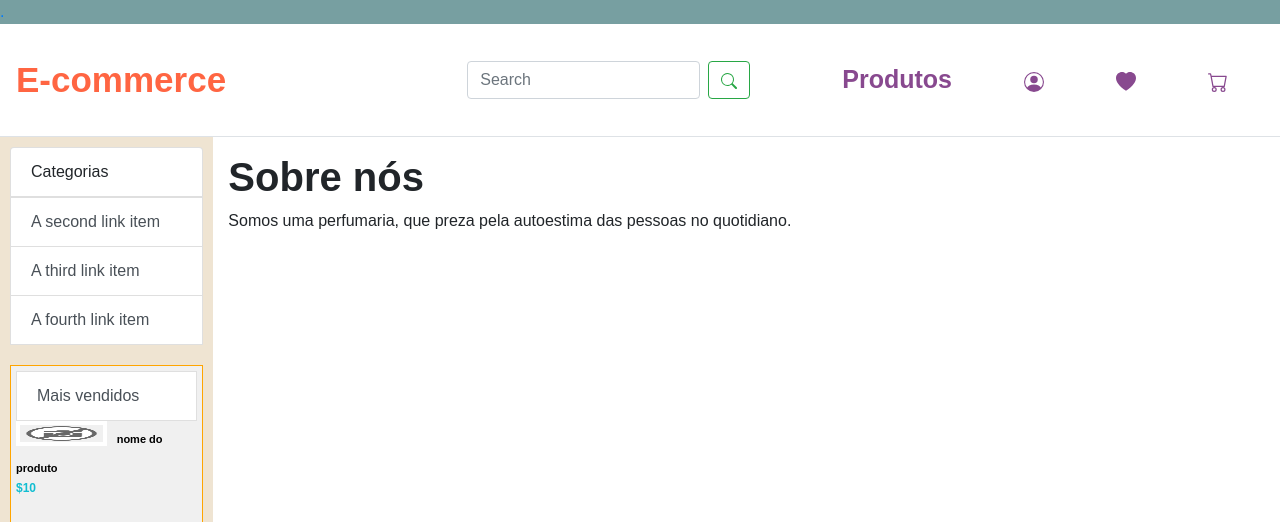
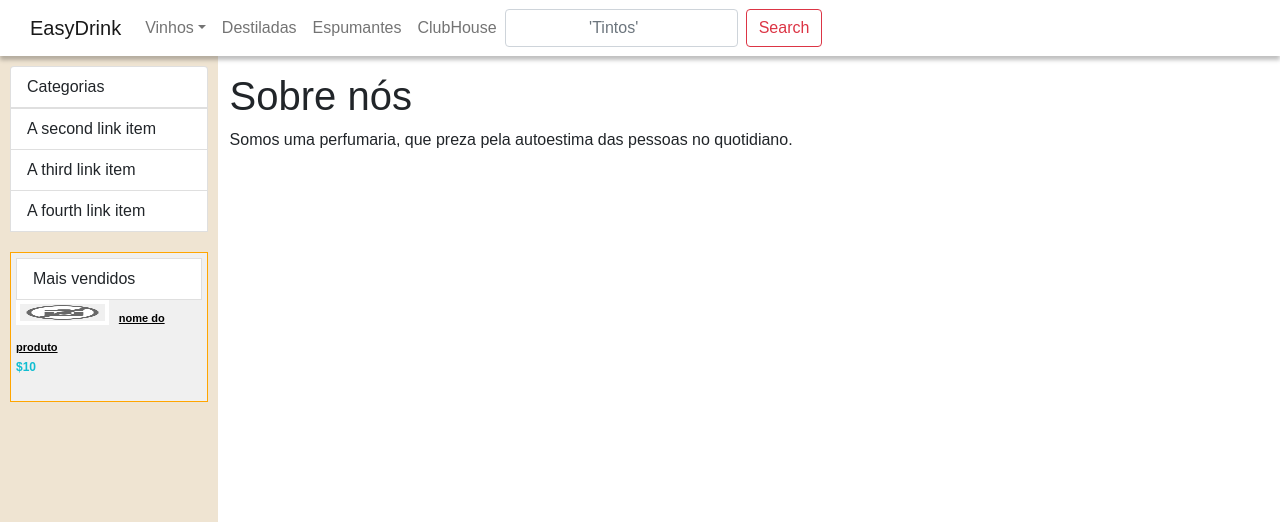
Before and after one commit to eduardasneves18/EasyDrink, a Django app: page /about/ in a window 1280 px wide. Shown: the top 522 px of the page. Run offline with Django 3.2, Linux system fonts and the light colour scheme.

Commit message:
Nav-Bar
Nav-bar já com o css, porem tem que  separar os aruivos.

```diff
--- a/frontend/templates/base.html
+++ b/frontend/templates/base.html
@@ -7,8 +7,11 @@
 <head>
     <meta charset="utf-8" />
     <meta name="viewport" content="width=device-width, initial-scale=1, shrink-to-fit=no" />
-    <link rel="stylesheet" href="https://cdn.jsdelivr.net/npm/bootstrap@4.5.3/dist/css/bootstrap.min.css"
-        integrity="sha384-TX8t27EcRE3e/ihU7zmQxVncDAy5uIKz4rEkgIXeMed4M0jlfIDPvg6uqKI2xXr2" crossorigin="anonymous">
+
+    <!-- Bootstrap 5.0 CSS -->
+    <link href="https://cdn.jsdelivr.net/npm/bootstrap@5.0.2/dist/css/bootstrap.min.css" rel="stylesheet" integrity="sha384-EVSTQN3/azprG1Anm3QDgpJLIm9Nao0Yz1ztcQTwFspd3yD65VohhpuuCOmLASjC" crossorigin="anonymous">
+
+   <!--CSS-->
     <link rel="stylesheet" href="{% static 'css/style_base.css' %}" />
     <title>{% block title %}EasyDrink{% endblock title %}</title>
 </head>
@@ -16,81 +19,49 @@
 <body class="grid">
 
 
-    <header class="first">
-        <a href="#"> .</a>
-    </header>
+    <!--Nav Bar-->
+     <nav style="box-shadow: 0px 4px 4px rgba(0, 0, 0, 0.25);" class="navbar navbar-fixed-top navbar-expand-lg navbar-light style: #F4F4F4">
+
+        <a style="padding-left: 30px"class="navbar-brand" href="#">EasyDrink</a>
+
+     </div>
+
+    <button class="navbar-toggler" type="button" data-bs-toggle="collapse" data-bs-target="#navbarTogglerDemo02" aria-controls="navbarTogglerDemo02" aria-expanded="false" aria-label="Toggle navigation">
+      <span class="navbar-toggler-icon"></span>
+    </button>
 
 
-    <nav class="navbar navbar-expand-sm py-3 border-bottom navbar-light">
-        <div class="container-nav">
-            <div class="nav-ecommerce">
-                <a href="{% url 'pages:home' %}" class="navbar-brand">
-                    <span class="active">E-commerce</span>
-                </a>
-            </div>
-
-            <button class="navbar-toggler" data-toggle="collapse" data-target="#navbarCollapse">
-                <span class="navbar-toggler-icon"> </span>
-            </button>
-
-            <div class="form-search">
-                <form class="form-inline">
-                    <input class="form-control mr-sm-2" type="search" placeholder="Search" aria-label="Search">
-                    <button class="btn btn-outline-success my-2 my-sm-0" type="submit">
-                        <svg xmlns="http://www.w3.org/2000/svg" width="16" height="16" fill="currentColor"
-                            class="bi bi-search" viewBox="0 0 16 16">
-                            <path
-                                d="M11.742 10.344a6.5 6.5 0 1 0-1.397 1.398h-.001c.03.04.062.078.098.115l3.85 3.85a1 1 0 0 0 1.415-1.414l-3.85-3.85a1.007 1.007 0 0 0-.115-.1zM12 6.5a5.5 5.5 0 1 1-11 0 5.5 5.5 0 0 1 11 0z" />
-                        </svg>
-                    </button>
-                </form>
-            </div>
-
-            <div class="collapse navbar-collapse" id="navbarCollapse">
-                <ul class="navbar-nav ml-auto">
-
-                    <li class="nav-item">
-                        <a class='nav-item-personalize' href="products/"
-                            class="nav-link lead mr-4 font-weight-bold">Produtos</a>
-                    </li>
-
-                    <li class="nav-item ">
-                        <a class='nav-item-personalize' href="{% url 'pages:about' %}"
-                            class="nav-link lead mr-4 font-weight-bold"><svg xmlns="http://www.w3.org/2000/svg"
-                                width="20" height="20" fill="currentColor" class="bi bi-person-circle"
-                                viewBox="0 0 16 16">
-                                <path d="M11 6a3 3 0 1 1-6 0 3 3 0 0 1 6 0z" />
-                                <path fill-rule="evenodd"
-                                    d="M0 8a8 8 0 1 1 16 0A8 8 0 0 1 0 8zm8-7a7 7 0 0 0-5.468 11.37C3.242 11.226 4.805 10 8 10s4.757 1.225 5.468 2.37A7 7 0 0 0 8 1z" />
-                            </svg>
-                        </a>
-                    </li>
+<div class="collapse navbar-collapse" id="navbarTogglerDemo02">
 
 
-                    <li class="nav-item ">
-                        <a class='nav-item-personalize' href="{% url 'pages:about' %}"
-                            class="nav-link lead mr-4 font-weight-bold"><svg xmlns="http://www.w3.org/2000/svg"
-                                width="20" height="20" fill="currentColor" class="bi bi-heart-fill" viewBox="0 0 16 16">
-                                <path fill-rule="evenodd"
-                                    d="M8 1.314C12.438-3.248 23.534 4.735 8 15-7.534 4.736 3.562-3.248 8 1.314z" />
-                            </svg>
-                        </a>
-                    </li>
+    <ul style=" color: #808080;"class="navbar-nav ml-auto">
+        <li class="nav-item dropdown">
+            <a class="nav-link dropdown-toggle" href="#" id="navbarDropdown" role="button" data-bs-toggle="dropdown" aria-expanded="false">Vinhos</a>
 
-                    <li class="nav-item ">
-                        <a class='nav-item-personalize' href="#" class="nav-link lead mr-4 font-weight-bold"><svg
-                                xmlns="http://www.w3.org/2000/svg" width="20" height="20" fill="currentColor"
-                                class="bi bi-cart" viewBox="0 0 16 16">
-                                <path
-                                    d="M0 1.5A.5.5 0 0 1 .5 1H2a.5.5 0 0 1 .485.379L2.89 3H14.5a.5.5 0 0 1 .491.592l-1.5 8A.5.5 0 0 1 13 12H4a.5.5 0 0 1-.491-.408L2.01 3.607 1.61 2H.5a.5.5 0 0 1-.5-.5zM3.102 4l1.313 7h8.17l1.313-7H3.102zM5 12a2 2 0 1 0 0 4 2 2 0 0 0 0-4zm7 0a2 2 0 1 0 0 4 2 2 0 0 0 0-4zm-7 1a1 1 0 1 1 0 2 1 1 0 0 1 0-2zm7 0a1 1 0 1 1 0 2 1 1 0 0 1 0-2z" />
-                            </svg>
-                        </a>
-                    </li>
-
-                </ul>
-            </div>
-        </div>
-    </nav>
+        <ul class="dropdown-menu" aria-labelledby="navbarDropdown">
+            <li><a style="text-align:center;" class="dropdown-item" href="#">Tinto</a></li>
+            <li><a style="text-align:center;" class="dropdown-item" href="#">Seco</a></li>
+            <li><a style="text-align:center;" class="dropdown-item" href="#">Branco</a></li>
+            <li><a style="text-align:center;" class="dropdown-item" href="#">Rosé</a></li>
+          </ul>
+          </li>
+        <li class="nav-item">
+            <a class="nav-link" href="#">Destiladas</a>
+        </li>
+        <li class="nav-item">
+            <a class="nav-link" href="#">Espumantes </a>
+        </li>
+        <li class="nav-item">
+            <a class="nav-link" href="#">ClubHouse </a>
+        </li>
+    </ul>
+    <form class="d-flex">
+        <input style="text-align:center;" class="form-control me-2" type="search" placeholder="'Tintos'" aria-label="Search">
+        <button class="btn btn-outline-danger" type="submit">Search</button>
+      </form>
+</div>
+</nav>
+<!--End of Nav Bar-->
 
     <div class="main-container">
         <aside class="menu col-lg-2 col-md-6">
@@ -137,6 +108,149 @@
     <script src="https://cdn.jsdelivr.net/npm/bootstrap@4.5.3/dist/js/bootstrap.bundle.min.js"
         integrity="sha384-ho+j7jyWK8fNQe+A12Hb8AhRq26LrZ/JpcUGGOn+Y7RsweNrtN/tE3MoK7ZeZDyx"
         crossorigin="anonymous"></script>
+        <!-- Option 1: Bootstrap Bundle with Popper -->
+    <script src="https://cdn.jsdelivr.net/npm/bootstrap@5.0.2/dist/js/bootstrap.bundle.min.js" integrity="sha384-MrcW6ZMFYlzcLA8Nl+NtUVF0sA7MsXsP1UyJoMp4YLEuNSfAP+JcXn/tWtIaxVXM" crossorigin="anonymous"></script>
 </body>
 
 </html>
+
+
+
+
+{% comment %} <!-- <!DOCTYPE html>
+<!--[if lt IE 7]>      <html class="no-js lt-ie9 lt-ie8 lt-ie7"> <![endif]-->
+<!--[if IE 7]>         <html class="no-js lt-ie9 lt-ie8"> <![endif]-->
+<!--[if IE 8]>         <html class="no-js lt-ie9"> <![endif]-->
+<!--[if gt IE 8]>      <html class="no-js"> <!--<![endif]-->
+<html>
+    <head>
+        <meta charset="utf-8">
+        <meta http-equiv="X-UA-Compatible" content="IE=edge">
+        <title></title>
+
+         <!-- Bootstrap 5.0 CSS -->
+    <link href="https://cdn.jsdelivr.net/npm/bootstrap@5.0.2/dist/css/bootstrap.min.css" rel="stylesheet" integrity="sha384-EVSTQN3/azprG1Anm3QDgpJLIm9Nao0Yz1ztcQTwFspd3yD65VohhpuuCOmLASjC" crossorigin="anonymous">
+   <link rel="preconnect" href="https://fonts.googleapis.com">
+    <link rel="preconnect" href="https://fonts.gstatic.com" crossorigin>
+    <link href="https://fonts.googleapis.com/css2?family=Barlow:ital,wght@1,200&family=Rampart+One&family=Ubuntu:wght@500&display=swap" rel="stylesheet">
+        <meta name="description" content="">
+        <meta name="viewport" content="width=device-width, initial-scale=1">
+        <link rel="stylesheet" href="/css/styles.css">
+    </head>
+    <body>
+    <!--Nav Bar-->
+    <nav  class="navbar navbar-expand-lg navbar-light style: #F4F4F4">
+
+
+            <a class="navbar-brand title" href="#">EasyDrink</a>
+
+        </div>
+
+    <button class="navbar-toggler" type="button" data-bs-toggle="collapse" data-bs-target="#navbarTogglerDemo02" aria-controls="navbarTogglerDemo02" aria-expanded="false" aria-label="Toggle navigation">
+        <span class="navbar-toggler-icon"></span>
+    </button>
+
+
+<div class="collapse navbar-collapse" id="navbarTogglerDemo02">
+
+
+    <ul class="navbar-nav ml-auto">
+        <li class="nav-item dropdown">
+            <a class="nav-link dropdown-toggle" href="#" id="navbarDropdown" role="button" data-bs-toggle="dropdown" aria-expanded="false">Vinhos</a>
+
+        <ul class="dropdown-menu" aria-labelledby="navbarDropdown">
+            <li><a style="text-align:center;" class="dropdown-item" href="#">Tinto</a></li>
+            <li><a style="text-align:center;" class="dropdown-item" href="#">Seco</a></li>
+            <li><a style="text-align:center;" class="dropdown-item" href="#">Branco</a></li>
+            <li><a style="text-align:center;" class="dropdown-item" href="#">Rosé</a></li>
+        </ul>
+        </li>
+
+        <li class="nav-item">
+            <a class="nav-link" href="#">Destiladas</a>
+        </li>
+
+        <li class="nav-item">
+            <a class="nav-link" href="#">Espumantes </a>
+        </li>
+
+        <li class="nav-item">
+            <a class="nav-link" href="#">ClubHouse </a>
+        </li>
+
+    </ul>
+
+    <form class="d-flex">
+        <input class="form-control me-2" type="search" placeholder="'Tinto'" aria-label="Search">
+        <button class="btn btn-outline-danger" type="submit">Search</button>
+      </form>
+    </div>
+    </div>
+</nav>
+<!--Home-->
+
+<div class="container-fluid">
+<div class="row">
+    <div class="col-lg-6 top">
+        <h1 class="theme">Drinks 'n Chill</h1>
+        <button type="button" class="btn btn-primary">Download</button>
+        <button type="button" class="btn btn-outline-dark">Download</button>
+    </div>
+    <div class="col-lg-6">
+    <img src="/images/location.png">
+    </div>
+</div>
+</div>
+
+    <!--Deixar esses arquivos na base-->
+    <!-- Optional JavaScript; choose one of the two! -->
+
+    <!-- Option 1: Bootstrap Bundle with Popper -->
+    <script src="https://cdn.jsdelivr.net/npm/bootstrap@5.0.2/dist/js/bootstrap.bundle.min.js" integrity="sha384-MrcW6ZMFYlzcLA8Nl+NtUVF0sA7MsXsP1UyJoMp4YLEuNSfAP+JcXn/tWtIaxVXM" crossorigin="anonymous"></script>
+
+    <!-- Option 2: Separate Popper and Bootstrap JS -->
+    <!--
+    <script src="https://cdn.jsdelivr.net/npm/@popperjs/core@2.9.2/dist/umd/popper.min.js" integrity="sha384-IQsoLXl5PILFhosVNubq5LC7Qb9DXgDA9i+tQ8Zj3iwWAwPtgFTxbJ8NT4GN1R8p" crossorigin="anonymous"></script>
+    <script src="https://cdn.jsdelivr.net/npm/bootstrap@5.0.2/dist/js/bootstrap.min.js" integrity="sha384-cVKIPhGWiC2Al4u+LWgxfKTRIcfu0JTxR+EQDz/bgldoEyl4H0zUF0QKbrJ0EcQF" crossorigin="anonymous"></script>
+    -->
+
+        <script src="" async defer></script>
+    </body>
+</html> --> {% endcomment %}
+
+
+<!-- css -->
+{% comment %} .container-fluid{
+    padding: 3% 4%;
+}
+.navbar {
+    box-shadow: 0px 4px 4px rgba(0, 0, 0, 0.25);
+}
+#title, .title {
+    font-family: 'Ubuntu', sans-serif, cursive;
+    padding-left: 15%;
+}
+.navbar-nav {
+    color: #808080;
+}
+
+.form-control{
+    text-align:center;
+    width:180px;
+}
+
+
+.theme{
+    font-family: 'Rampart One', cursive;
+}
+.top{
+    padding: 1% 13%;
+}.dropdown-item{
+    text-align: center;
+}
+.navbar-toggler{
+    margin-right: 2.5%;
+}
+.nav-link, .form-control{
+    margin-left: 4%;
+} {% endcomment %}
```
Also changed, not shown: 16 other files.
